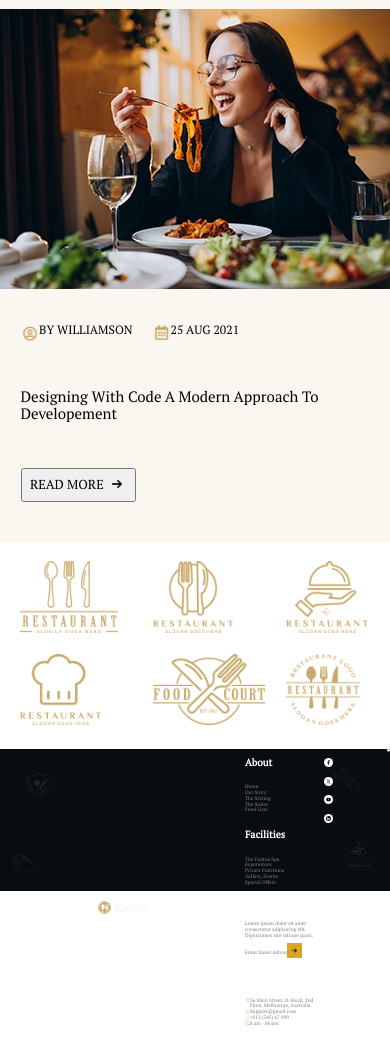
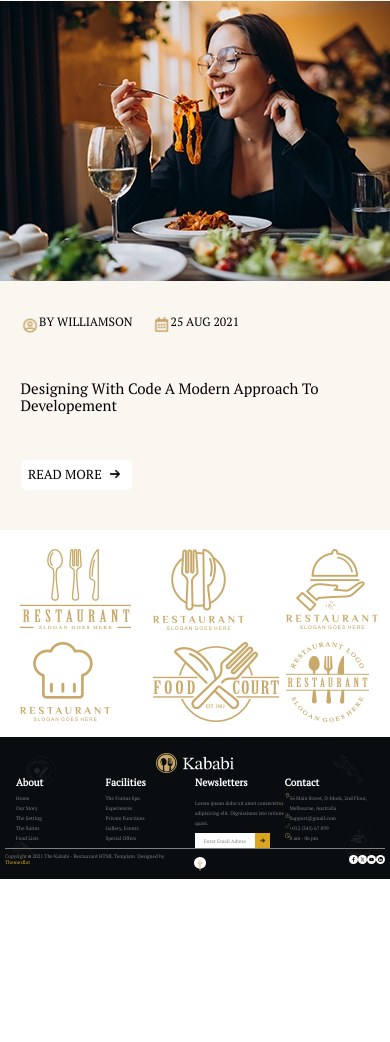
Before and after one commit to Mardixx/Kababi-food, a plain HTML site: page index.html in a window 390 px wide. Shown: the part 3869-4911 px from the top of the page. After the commit the page ends 4748 px from the top, so only its background shows below. Drawn offline with Linux system fonts and the light colour scheme; files whose address does not match are found by name.

Commit message:
Produit Final Mobile

```diff
--- a/_slide7.scss
+++ b/_slide7.scss
@@ -74,12 +74,14 @@
         .SectionSeven__div__body__footer{
             display:flex;
             flex-direction:row;
-            border-radius:10%;
             align-items: center;
             padding:0% 5% 5% 5%;
             .SectionSeven__div__body__footer__button{
                 font-size:13px;
                 padding:2%;
+                background-color: white;
+                border: none;
+                border-radius: 5px;
                 .SectionSeven__div__body__one__footer__button__logo{
                     height:10px;
                     padding:0 5px;
@@ -95,6 +97,8 @@
         grid-gap:5%;
         padding:5%;
         .SectionSeven__div__footer__div{
+            width: fit-content;
+            height: fit-content;
             .SectionSeven__div__footer__div__img{
                 height: 85%;
             }
--- a/_slide8.scss
+++ b/_slide8.scss
@@ -2,32 +2,24 @@
 
 .footer{
     color: gray;
-    display: flex;
-    flex-direction: row;
-    .footer__background{
-        width: 100%;
-        position: absolute;
-        z-index: -1;
-    }
-    .footer__div__header{
-        display: flex;
-        padding-top: 1.5rem;
-        align-items: center;
+    .footer__div {
+        display: grid;
+        line-height: 2;
         justify-content: center;
-        .footer__div__header__img{
-            width: 20%;
-        }
-    }
+        grid-template-columns: repeat(4, 1fr);
+        margin: 0 1rem;
         .footer__div__about{
 
             .footer__div__about__h2{
                 font-size: 10px;
                 color: white;
+                margin: 0;
             }
             .footer__div__about__ul{
                 display: flex;
                 flex-direction: column;
                 padding: 0;
+                margin: 0;
 
                 .footer__div__about__ul__li{
                     list-style-type: none;
@@ -40,9 +32,11 @@
             .footer__div__facilities__h2{
                 font-size: 10px;
                 color: white;
+                margin: 0;
             }
             .footer__div__facilities__ul{
                 padding: 0;
+                margin: 0;
                 .footer__div__facilities__ul__li{
                     list-style-type: none;
                     padding: 0;
@@ -55,24 +49,36 @@
                 .footer__div__newsletters__header__h2{
                     font-size: 10px;
                     color: white;
+                    margin: 0;
                 }
                 .footer__div__newsletters__header__p{
                     font-size: 5px;
                 }
             }
             .footer__div__newsletters__body__email{
-            display: flex;
-            flex-direction: row;
-            align-items: center;
+                display: grid;
+                grid-template-rows: 15px;
+                grid-template-columns: 2fr 1fr;
+                gap: 0;
 
                 .footer__div__newsletters__body__email__text{
                     background-color: white;
+                    display: flex;
+                    justify-content: center;
+                    align-items: center;
                     color: gray;
                     .footer__div__newsletters__body__email__text__p{
                         font-size: 5px;
+                        margin: 0;
+
+
                     }
                     }
                     .footer__div__newsletters__body__email__arrow{
+                        display: flex;
+                        justify-content: center;
+                        align-items: center;
+                        width: fit-content;
                         .footer__div__newsletters__body__email__arrow__logo{
                             width: 5px;
                             background-color: goldenrod;
@@ -86,9 +92,11 @@
             .footer__div__contact__h2{
                 font-size: 10px;
                 color: white;
+                margin: 0;
             }
             .footer__div__contact__ul{
                 padding: 0;
+                margin: 0;
                 .footer__div__contact__ul__li{
                     list-style-type: none;
                     font-size: 5px;
@@ -101,13 +109,32 @@
                 }
             }
         }
+    }
+    .footer__background{
+        width: 100%;
+        position: absolute;
+        z-index: -1;
+    }
+    .footer__div__header{
+        display: flex;
+        padding-top: 1rem;
+        align-items: center;
+        justify-content: center;
+        .footer__div__header__img{
+            width: 20%;
+
+        }
+    }
     .footer__div__footer{
+        display: flex;
+        flex-direction: row;
+        border-top: 1px solid gray;
+        height: fit-content;
+        margin: 0 5px;
         .footer__div__footer__copyright{
+            width: fit-content;
             .footer__div__footer__copyright__p{
                 font-size: 5px;
-                position: absolute;
-                left: 0;
-                bottom: 0;
                 .footer__div__footer__copyright__p__strong {
                     font-style: normal;
                     color: goldenrod;
@@ -119,12 +146,17 @@
         }
         .footer__div__footer__spoon{
             display: flex;
-            justify-content: flex-end;
+            justify-content: flex-start;
+            align-items: flex-end;
+            width: fit-content;
             .footer__div__footer__spoon__img{
-                width: 5%;
+                width: 7%;
+                margin-left: 10px;
             }
         }
         .footer__div__footer__socials{
+            display: flex;
+            flex-direction: row;
 
             .footer__div__footer__socials__fb{
                 .footer__div__footer__socials__fb__logo{
```
Also changed, not shown: style.css, 1 other file. Lines whose indentation alone changed are shown as unchanged.
